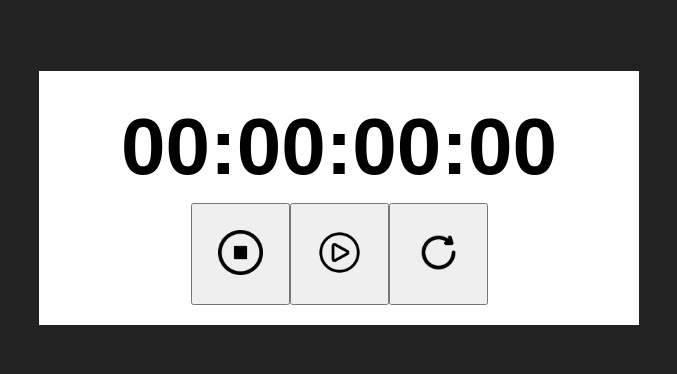
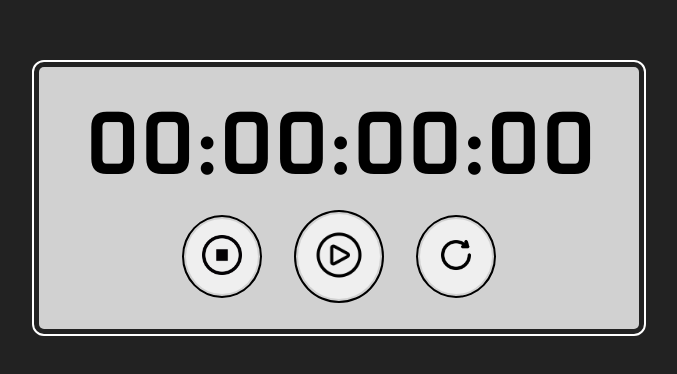
Before and after one commit to G-Sabareesh/StopWatch, a plain HTML site: page index.html in a window 1280 px wide. Shown: the part 202-576 px from the top of the page, without its empty margins (301-978 px from the left). Drawn offline with Linux system fonts and the light colour scheme; a web font is replaced by a local one.

Commit message:
stopwatch updated
create a basic stop watch

```diff
--- a/style.css
+++ b/style.css
@@ -1,31 +1,39 @@
-@import url("https://fonts.googleapis.com/css2?family=Signika+Negative&display=swap");
-
+@import url("https://fonts.googleapis.com/css2?family=Nova+Square&family=Poppins:wght@400;500;600;700&display=swap");
 * {
   margin: 0;
   padding: 0;
-  font-family: "Poppins", sans-serif;
+  font-family: "Nova Square", sans-serif;
   box-sizing: border-box;
 }
 body {
   display: flex;
   align-items: center;
   justify-content: center;
+  flex-direction: column;
   width: 100vw;
   height: 100vh;
   background-color: #222;
 }
 .stopwatch {
+  display: flex;
+  align-items: center;
+  justify-content: center;
+  flex-direction: column;
+  height: fit-content;
   width: 90%;
   max-width: 600px;
-  background-color: white;
+  background-color: rgb(209, 209, 209);
+  border-radius: 5px;
+  outline: 2px solid white;
+  outline-offset: 5px;
   padding: 20px 0;
   margin: 10px;
   text-align: center;
+  overflow: hidden;
 }
 .stopwatch h1 {
   margin: 10px;
   text-align: center;
-  font-family: "Signika Negative", sans-serif;
   font-size: 80px;
   font-weight: bolder;
 }
@@ -35,21 +43,26 @@ body {
   justify-content: center;
   width: 100%;
   height: fit-content;
-  /* background-color: red; */
+  margin: 10px;
 }
 .buttons button {
+  outline: 2px solid black;
+  outline-offset: 2px;
   cursor: pointer;
+  margin: 0 20px;
+  border-radius: 50%;
+  border: none;
 }
-#startBtn:disabled {
-  background-color: green;
+#startBtn img {
+  width: 70px;
+}
+#startBtn:disabled,
+#stopBtn:disabled {
+  background-color: rgb(161, 160, 160);
   cursor: not-allowed;
 }
-.buttons img {
-  /* background-color: green; */
-  width: 75px;
-  margin: 10px;
-  padding: 15px;
+.buttons button img {
+  width: 60px;
+  margin: 6px;
+  padding: 10px;
 }
-.buttons img:nth-child(2) {
-  width: 85px;
-}
```
